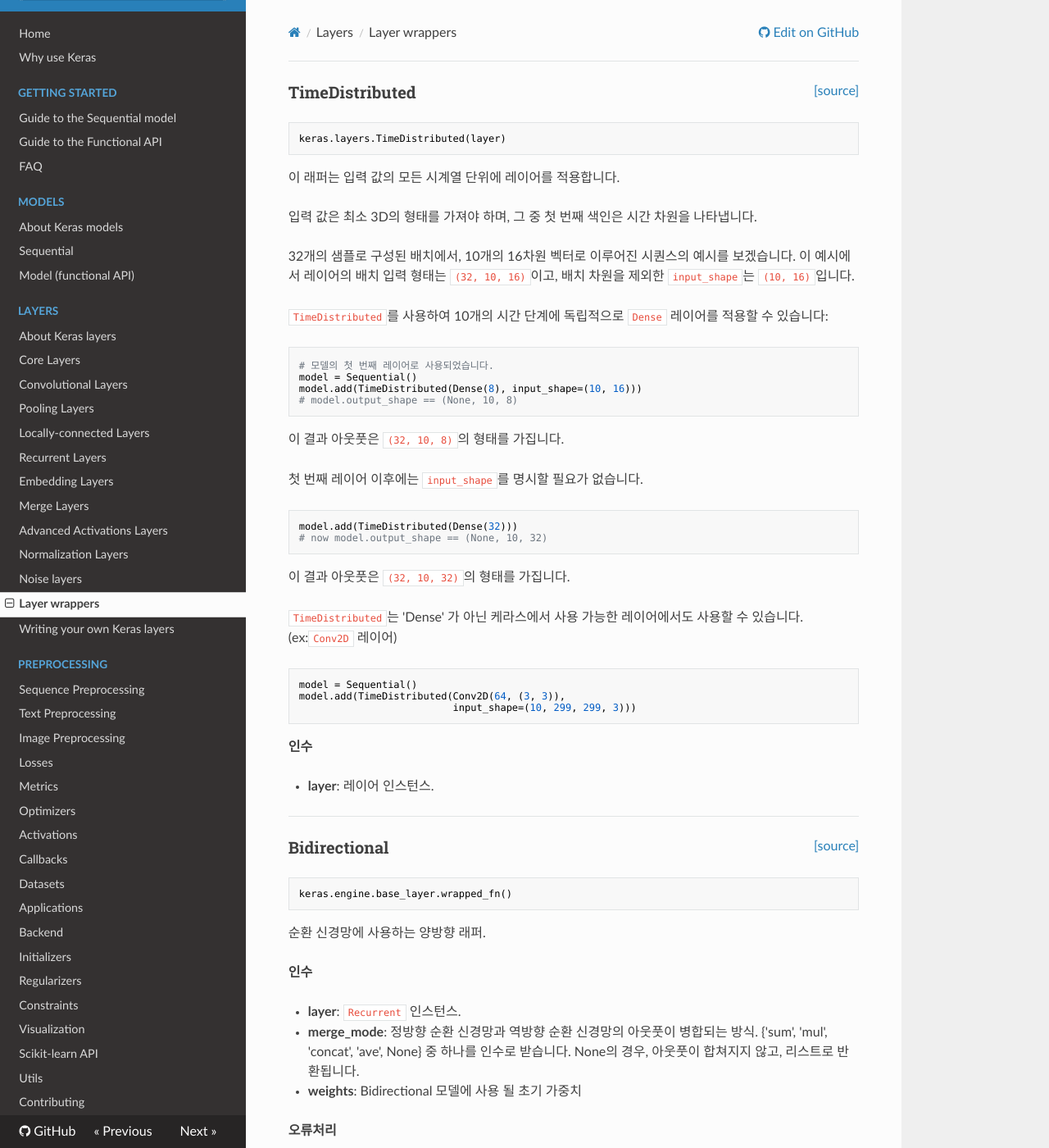
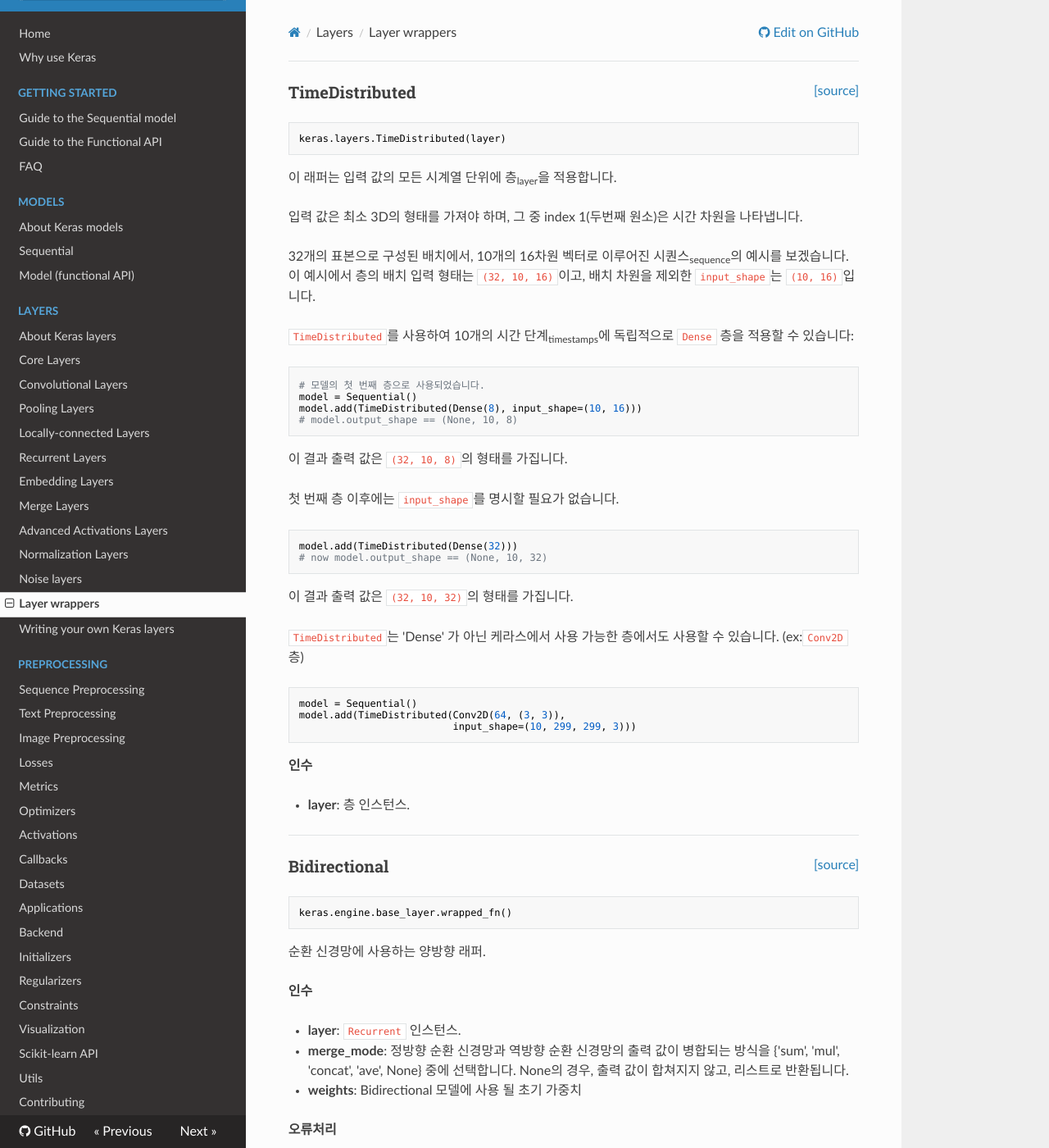
Before and after one commit to keras-team/keras-docs-ko, an MkDocs documentation site: the page built from sources/layers/wrappers.md, in a window 1280 px wide and 1400 px high. Shown: the whole window at 82% size. Built offline with MkDocs 1.6.1, drawn with Linux system fonts in a browser that asks for light colours; nearby versions of some CDN libraries; some of the changed text lies outside the part shown.

Commit message:
Update wrappers.md
지적해주신 단어를 변경하였습니다.

````diff
--- a/sources/layers/wrappers.md
+++ b/sources/layers/wrappers.md
@@ -5,36 +5,36 @@
 keras.layers.TimeDistributed(layer)
 ```
 
-이 래퍼는 입력 값의 모든 시계열 단위에 레이어를 적용합니다.
+이 래퍼는 입력 값의 모든 시계열 단위에 층<sub>layer</sub>을 적용합니다.
 
-입력 값은 최소 3D의 형태를 가져야 하며, 그 중 첫 번째 색인은 시간 차원을 나타냅니다.
+입력 값은 최소 3D의 형태를 가져야 하며, 그 중 index 1(두번째 원소)은 시간 차원을 나타냅니다.
 
-32개의 샘플로 구성된 배치에서, 10개의 16차원 벡터로 이루어진 시퀀스의 예시를 보겠습니다.
-이 예시에서 레이어의 배치 입력 형태는 `(32, 10, 16)`이고,
+32개의 표본으로 구성된 배치에서, 10개의 16차원 벡터로 이루어진 시퀀스<sub>sequence</sub>의 예시를 보겠습니다.
+이 예시에서 층의 배치 입력 형태는 `(32, 10, 16)`이고,
 배치 차원을 제외한 `input_shape`는 `(10, 16)`입니다.
 
-`TimeDistributed`를 사용하여 10개의 시간 단계에 독립적으로 `Dense` 레이어를 적용할 수 있습니다:
+`TimeDistributed`를 사용하여 10개의 시간 단계<sub>timestamps</sub>에 독립적으로 `Dense` 층을 적용할 수 있습니다:
 
 ```python
-# 모델의 첫 번째 레이어로 사용되었습니다.
+# 모델의 첫 번째 층으로 사용되었습니다.
 model = Sequential()
 model.add(TimeDistributed(Dense(8), input_shape=(10, 16)))
 # model.output_shape == (None, 10, 8)
 ```
 
-이 결과 아웃풋은 `(32, 10, 8)`의 형태를 가집니다.
+이 결과 출력 값은 `(32, 10, 8)`의 형태를 가집니다.
 
-첫 번째 레이어 이후에는 `input_shape`를 명시할 필요가 없습니다.
+첫 번째 층 이후에는 `input_shape`를 명시할 필요가 없습니다.
 
 ```python
 model.add(TimeDistributed(Dense(32)))
 # now model.output_shape == (None, 10, 32)
 ```
 
-이 결과 아웃풋은 `(32, 10, 32)`의 형태를 가집니다.
+이 결과 출력 값은 `(32, 10, 32)`의 형태를 가집니다.
 
-`TimeDistributed`는 'Dense' 가 아닌 케라스에서 사용 가능한 레이어에서도 사용할 수 있습니다.
-(ex:`Conv2D` 레이어)
+`TimeDistributed`는 'Dense' 가 아닌 케라스에서 사용 가능한 층에서도 사용할 수 있습니다.
+(ex:`Conv2D` 층)
 
 ```python
 model = Sequential()
@@ -44,7 +44,7 @@
 
 __인수__
 
-- __layer__: 레이어 인스턴스.
+- __layer__: 층 인스턴스.
 
 ----
 
@@ -61,14 +61,13 @@
 
 - __layer__: `Recurrent` 인스턴스.
 - __merge_mode__: 정방향 순환 신경망과
-    역방향 순환 신경망의 아웃풋이 병합되는 방식.
-    {'sum', 'mul', 'concat', 'ave', None} 중 하나를 인수로 받습니다.
-    None의 경우, 아웃풋이 합쳐지지 않고, 리스트로 반환됩니다.
+    역방향 순환 신경망의 출력 값이 병합되는 방식을 {'sum', 'mul', 'concat', 'ave', None} 중에 선택합니다.
+    None의 경우, 출력 값이 합쳐지지 않고, 리스트로 반환됩니다.
 - __weights__: Bidirectional 모델에 사용 될 초기 가중치
 
 __오류처리__
 
-- __ValueError__: `merge_mode` 인수가 유효하지 않은 경우 오류메시지를 전달합니다.
+- __ValueError__: `merge_mode` 인수가 유효하지 않은 경우 오류 메시지를 전달합니다.
 
 __예시__
 
````
